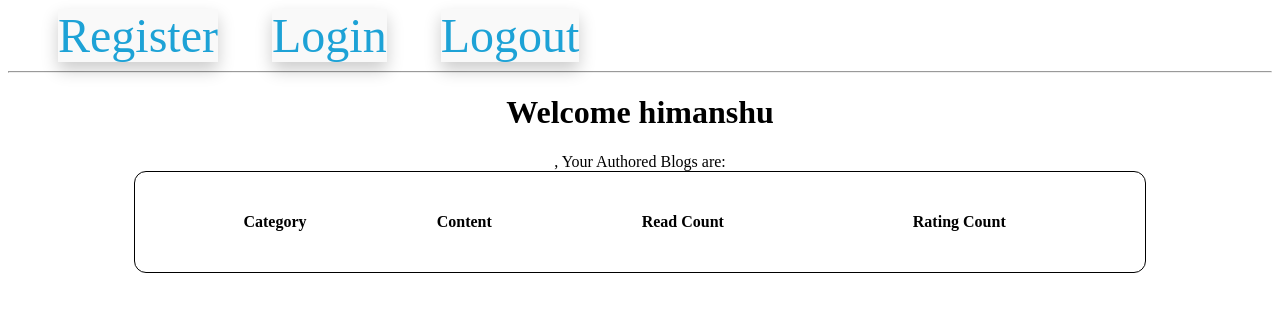
After one commit to Himanshu4782652/blogging_website, a Flask app: page /self_blog_detail/1/1 in a window 1280 px wide. The commit adds this page. Shown: the top 312 px of the page. Run offline with Flask 3, Linux system fonts and the light colour scheme; a user stored in the database is signed in; lists and menus that the app fills with data are empty.

Commit message:
fixed create blog error

```diff
--- a/routes.py
+++ b/routes.py
@@ -3,41 +3,33 @@ from flask import Flask, render_template, request, redirect, url_for
 from flask_login import login_required, current_user, login_user, logout_user
 from models import UserModel, BlogModel, db, login, CategoryMaster
 
-# Global dictionary to store categories with category_id as key and category_name as value
-global_all_categories = {}
+global_all_category_no = None
+global_all_category_name = None
+app = Flask(__name__)
+app.secret_key = "ItShouldBeLongEnough"
+
+app.config["SQLALCHEMY_DATABASE_URI"] = "sqlite:///data.db"
+app.config["SQLALCHEMY_TRACK_MODIFICATIONS"] = False
+
+db.init_app(app)
+login.init_app(app)
+
+login.login_view = "login"
 
 
 def get_all_categories():
-    global global_all_categories
-    # Retrieve all categories from the CategoryMaster model
+    global global_all_category_no, global_all_category_name
     all_category_info = db.session.query(
         CategoryMaster.category_id, CategoryMaster.category_name
-    ).all()
-    # Convert list of tuples into a dictionary
-    global_all_categories = {cat_id: cat_name for cat_id, cat_name in all_category_info}
+    )
+    all_category_info = list(all_category_info)
+    global_all_category_no, global_all_category_name = zip(*all_category_info)
 
 
-def create_app():
-    app = Flask(__name__)
-    app.secret_key = "ItShouldBeLongEnough"
-
-    app.config["SQLALCHEMY_DATABASE_URI"] = "sqlite:///data.db"
-    app.config["SQLALCHEMY_TRACK_MODIFICATIONS"] = False
-
-    # Initialize the app with extensions
-    db.init_app(app)
-    login.init_app(app)
-
-    login.login_view = "login"
-
-    with app.app_context():
-        # Create the database tables if they don't exist
-        db.create_all()
-
-    return app
-
-
-app = create_app()
+# Initialize the database and categories when the app starts
+with app.app_context():
+    db.create_all()
+    get_all_categories()
 
 
 @app.route("/register", methods=["GET", "POST"])
@@ -99,9 +91,6 @@ def blogs():
 @app.route("/createBlog", methods=["GET", "POST"])
 @login_required
 def create_blog():
-    # Call the get_all_categories function to populate global variables
-    get_all_categories()
-
     if request.method == "POST":
         category_id = request.form.get("category_id")
         blog_text = request.form.get("blog_text")
@@ -124,8 +113,8 @@ def create_blog():
     else:
         return render_template(
             "create_blog.html",
-            all_category_id=global_all_categories.keys(),
-            all_category_name=global_all_categories.values(),
+            all_category_id=global_all_category_no,  # Using global_all_category_no for category IDs
+            all_category_name=global_all_category_name,  # Using global_all_category_name for category names
         )
 
 
@@ -138,10 +127,46 @@ def view_blogs():
     all_self_blogs = BlogModel.query.filter(
         BlogModel.blog_user_id == current_user.id
     ).all()
+
+    # Render the template with blog data and categories
     return render_template(
         "view_blog.html",
         all_self_blogs=all_self_blogs,
-        all_categories=global_all_categories,
+        all_category_id=global_all_category_no,  # Category IDs
+        all_category_name=global_all_category_name,  # Category names
+    )
+
+
+@app.route(
+    "/self_blog_detail/<int:blog_model_id>/<string:blog_model_category>",
+    methods=["GET", "POST"],
+)
+@login_required
+def self_blog_detail(blog_model_id, blog_model_category):
+    # Ensure the categories are updated
+    get_all_categories()
+
+    # Retrieve the specific blog by its ID
+    blog_model = BlogModel.query.get(blog_model_id)
+
+    # Handle form submission for updating or deleting the blog
+    if request.method == "POST":
+        # Update the blog if 'Update' action is triggered
+        if request.form["action"] == "Update":
+            blog_model.blog_text = request.form.get("blog_text")
+        # Delete the blog if 'Delete' action is triggered
+        elif request.form["action"] == "Delete":
+            BlogModel.query.filter_by(id=blog_model_id).delete()
+
+        db.session.commit()
+        return redirect(url_for("view_blogs"))
+
+    # Render the blog detail template
+    return render_template(
+        "self_blog_detail.html",
+        blog_id=blog_model_id,
+        blog_categories=blog_model_category,
+        blog_text=blog_model.blog_text,  # Corrected access to blog text
     )
 
 
--- /dev/null
+++ b/templates/self_blog_detail.html
@@ -0,0 +1,33 @@
+{% extends 'base.html' %}
+{% block content %}
+<center>
+  <h1>Welcome {{ current_user.username }}</h1>
+  , Your Authored Blogs are:
+  <table
+    style="
+      border: 1px solid black;
+      border-radius: 12px;
+      padding: 3%;
+      width: 80%;
+    "
+  >
+    <thead>
+      <th>Category</th>
+      <th>Content</th>
+      <th>Read Count</th>
+      <th>Rating Count</th>
+    </thead>
+    <tbody>
+      {% for a_blog in all_self_blogs %}
+      <tr>
+        <!-- Use the category_id to get the category name from the all_categories dictionary -->
+        <td>{{ all_categories[a_blog.category_id-1] }}</td>
+        <td><a href="/self_blog_detail/{{ a_blog.id }}/{{ all_categories.get(a_blog.category_id-1) }}">{{ a_blog.blog_text|safe|truncate(275) }}</a></td>
+        <td>{{ a_blog.blog_read_count }}</td>
+        <td>{{ a_blog.blog_rating_count }}</td>
+      </tr>
+      {% endfor %}
+    </tbody>
+  </table>
+</center>
+{% endblock %}
```
Also changed, not shown: templates/view_blog.html (+15 -11 lines), instance/data.db.
